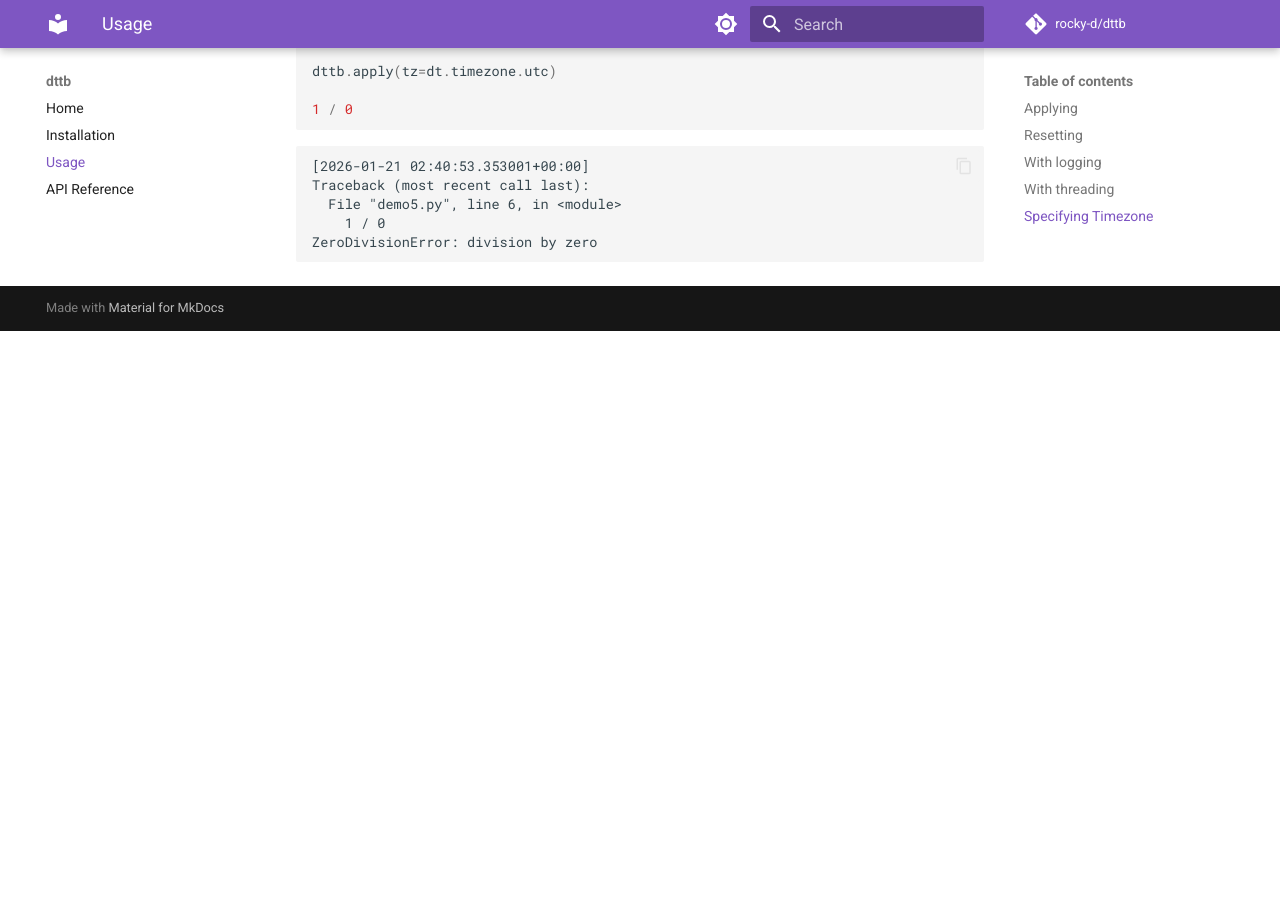
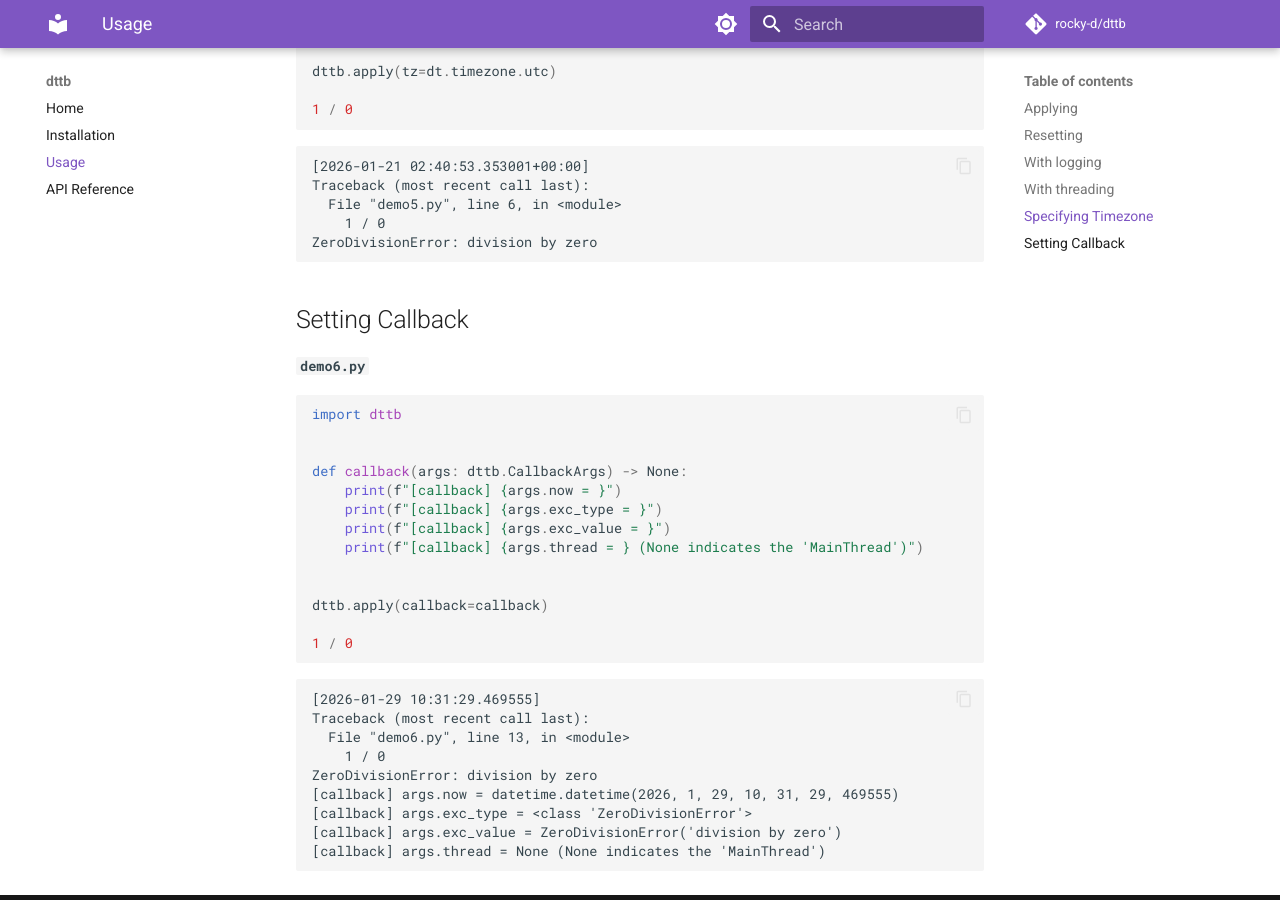
Before and after one commit to rocky-d/dttb, an MkDocs documentation site: the page built from docs/usage.md, in a window 1280 px wide and 900 px high, scrolled down 2736 px. Built offline with MkDocs 1.6.1 and Material for MkDocs 9.7.7, drawn with Linux system fonts in a browser that asks for light colours; comment, search, counter and statistics services are not loaded; before the commit the page ends 3067 px from its top, so only the background shows below that.

Commit message:
docs: add an usage for setting callback

````diff
--- a/docs/usage.md
+++ b/docs/usage.md
@@ -150,3 +150,35 @@ Traceback (most recent call last):
     1 / 0
 ZeroDivisionError: division by zero
 ```
+
+## Setting Callback
+
+**`demo6.py`**
+
+```python
+import dttb
+
+
+def callback(args: dttb.CallbackArgs) -> None:
+    print(f"[callback] {args.now = }")
+    print(f"[callback] {args.exc_type = }")
+    print(f"[callback] {args.exc_value = }")
+    print(f"[callback] {args.thread = } (None indicates the 'MainThread')")
+
+
+dttb.apply(callback=callback)
+
+1 / 0
+```
+
+```text
+[2026-01-29 10:31:29.469555]
+Traceback (most recent call last):
+  File "demo6.py", line 13, in <module>
+    1 / 0
+ZeroDivisionError: division by zero
+[callback] args.now = datetime.datetime(2026, 1, 29, 10, 31, 29, 469555)
+[callback] args.exc_type = <class 'ZeroDivisionError'>
+[callback] args.exc_value = ZeroDivisionError('division by zero')
+[callback] args.thread = None (None indicates the 'MainThread')
+```
````
Also changed, not shown: README.md (+32 -0 lines).
